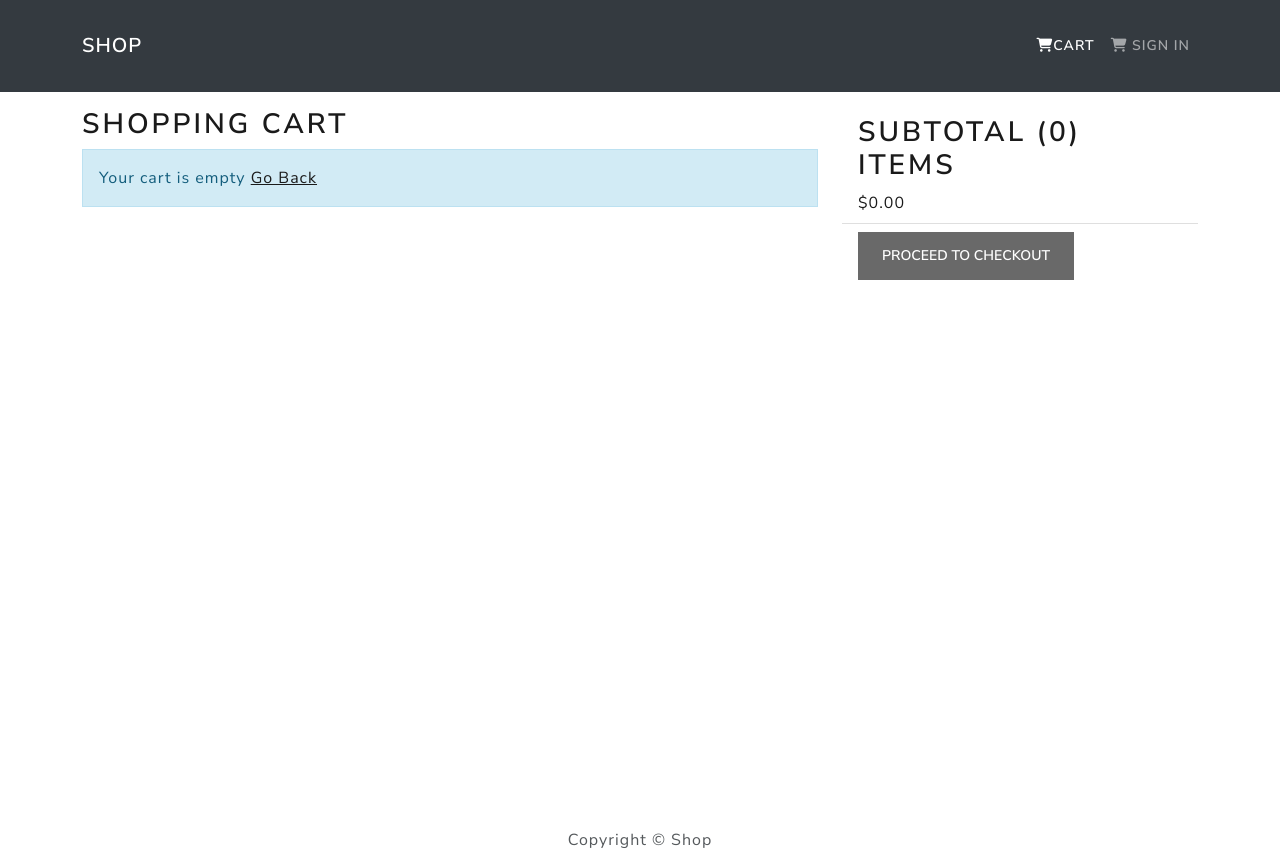
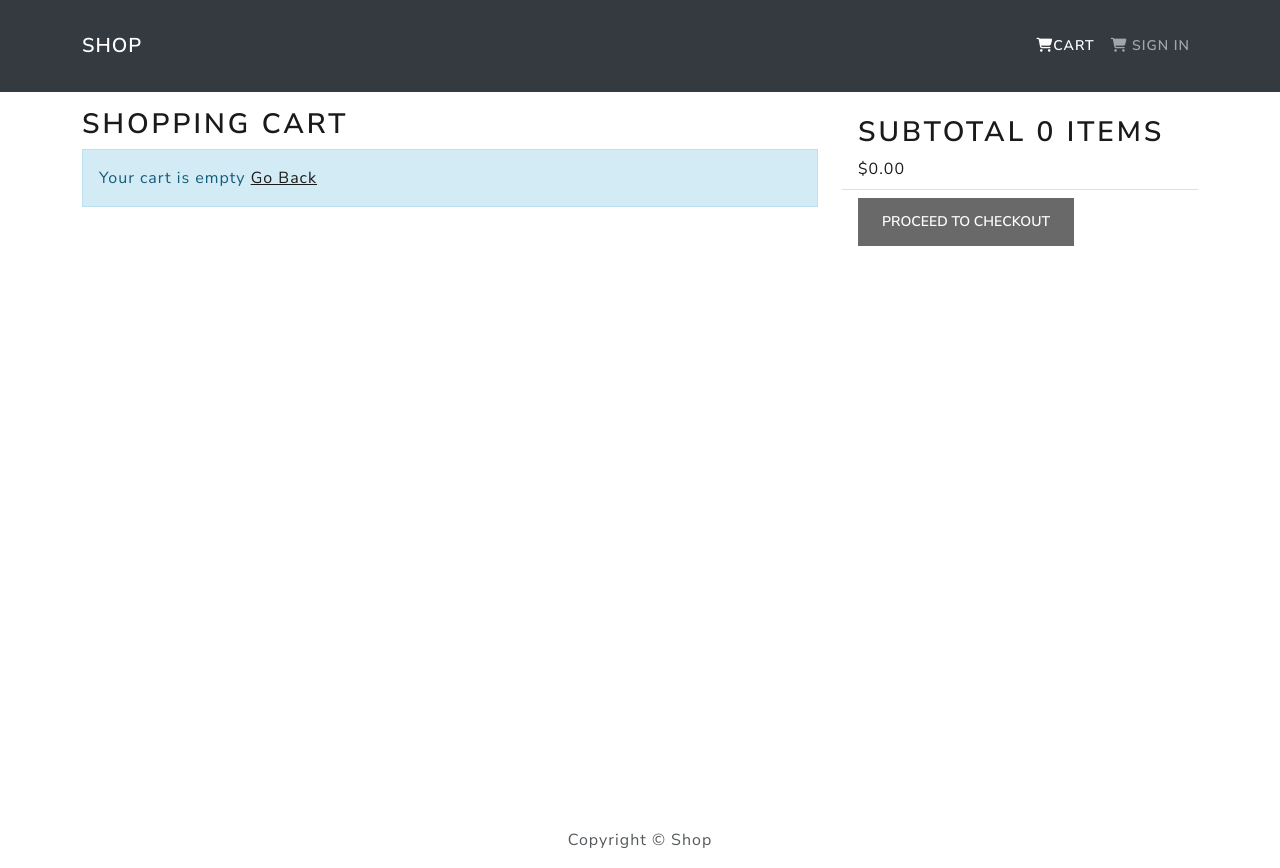
Before and after one commit to HennadiiZ/shop-mern, a React (Create React App) app in the folder frontend/: page /cart in a window 1280 px wide. Built offline with nearby package versions, Linux system fonts and the light colour scheme.

Commit message:
Add functionality to Remeve items

```diff
--- a/frontend/src/_actions/cartActions.js
+++ b/frontend/src/_actions/cartActions.js
@@ -5,8 +5,6 @@ import axios from 'axios';
 // Action to add an item to the cart
 export const addToCart = (id, quantity) => async (dispatch, getState) => {
   try {
-    // dispatch({ type: CART_ADD_ITEM });
-
     // Fetch the product details based on the provided id
     const { data } = await axios.get(`/api/products/${id}`);
 
@@ -49,5 +47,9 @@ export const removeFromCart = (id) => (dispatch, getState) => {
   });
 
   // Save the updated cart to local storage
+  //   localStorage.removeItem(
+  //     'cartItems',
+  //     JSON.stringify(getState().cart.cartItems)
+  //   );
   localStorage.setItem('cartItems', JSON.stringify(getState().cart.cartItems));
 };
--- a/frontend/src/_reducers/cartReducers.js
+++ b/frontend/src/_reducers/cartReducers.js
@@ -25,7 +25,9 @@ export const cartReducer = (state = initialState, action) => {
     case CART_REMOVE_ITEM:
       return {
         ...state,
-        cartItems: state.cartItems.filter((item) => item.id !== action.payload), // Remove the item with the specified id
+        cartItems: state.cartItems.filter(
+          (item) => item.product !== action.payload
+        ), // Remove the item with the specified id
       };
     default:
       return state;
--- a/frontend/src/screens/CartScreen/CartScreen.js
+++ b/frontend/src/screens/CartScreen/CartScreen.js
@@ -10,7 +10,7 @@ import {
   Button,
   Cart,
 } from 'react-bootstrap';
-import { addToCart } from '../../_actions/cartActions';
+import { addToCart, removeFromCart } from '../../_actions/cartActions';
 import Message from '../../components/Message/Message';
 
 // const CartScreen = ({ match, location, history }) => {
@@ -42,12 +42,12 @@ const CartScreen = () => {
   //   console.log('cartItems', cartItems);
 
   const removeFromCartHandler = (productId) => {
-    // Implement logic to remove item from the cart
+    dispatch(removeFromCart(productId));
   };
 
   const checkoutHandler = () => {
-    // Redirect to the checkout page
-    navigate('/checkout');
+    // navigate('/checkout');
+    navigate('/login?redirect=shipping');
   };
 
   return (
@@ -111,12 +111,12 @@ const CartScreen = () => {
         <ListGroup variant='flush'>
           <ListGroup.Item>
             <h2>
-              Subtotal ({cartItems.reduce((acc, item) => +acc + +item.qty, 0)})
-              items
+              Subtotal&nbsp;
+              {cartItems.reduce((acc, item) => +acc + +item.quantity, 0)} items
             </h2>
             $
             {cartItems
-              .reduce((acc, item) => +acc + +item.qty * +item.price, 0)
+              .reduce((acc, item) => +acc + +item.quantity * +item.price, 0)
               .toFixed(2)}
           </ListGroup.Item>
           <ListGroup.Item>
```
